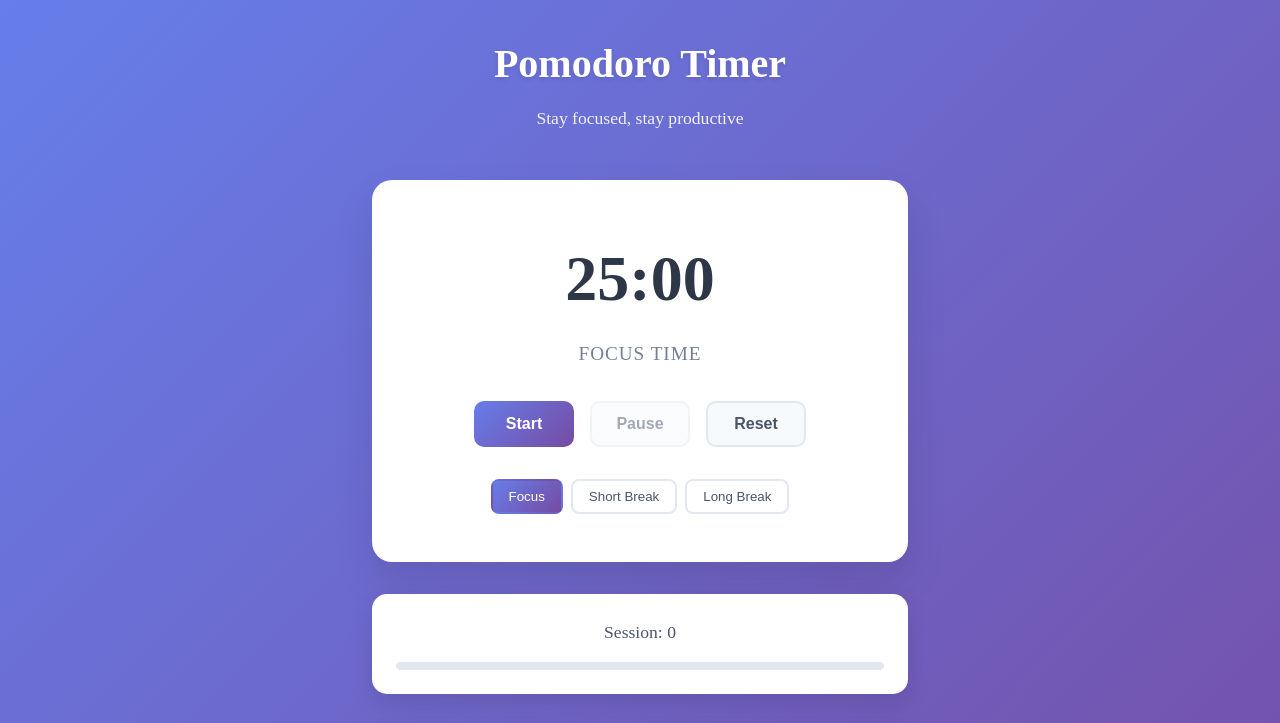
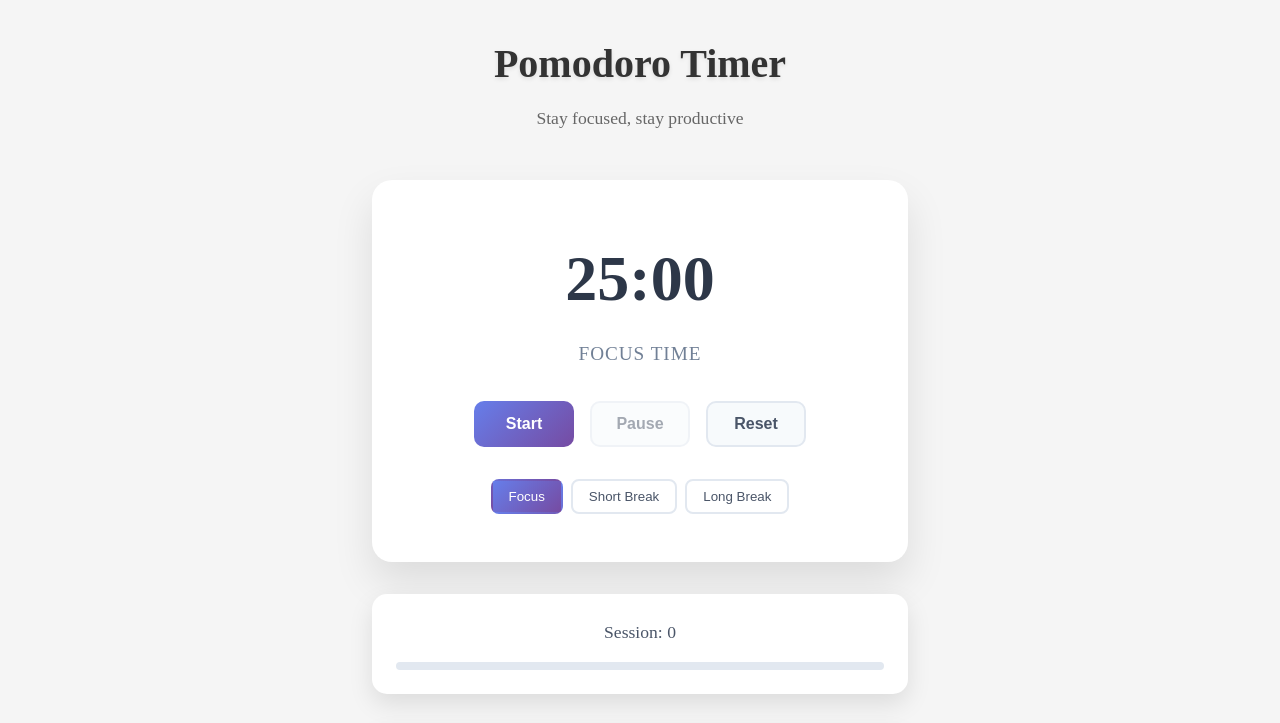
Before and after one commit to mikewawszczak/pomodoro-test, a plain HTML site: page index.html in a window 1280 px wide. Shown: the top 723 px of the page. Drawn offline with Linux system fonts and the light colour scheme.

Commit message:
Update background to gray

```diff
--- a/styles.css
+++ b/styles.css
@@ -6,7 +6,7 @@
 
 body {
     font-family: 'Times New Roman', Times, serif;
-    background: linear-gradient(135deg, #667eea 0%, #764ba2 100%);
+    background: #f5f5f5;
     min-height: 100vh;
     color: #333;
     line-height: 1.6;
@@ -29,13 +29,13 @@ header {
 header h1 {
     font-size: 2.5rem;
     font-weight: 700;
-    color: white;
+    color: #333;
     margin-bottom: 0.5rem;
     text-shadow: 0 2px 4px rgba(0, 0, 0, 0.1);
 }
 
 .subtitle {
-    color: rgba(255, 255, 255, 0.9);
+    color: #666;
     font-size: 1.1rem;
     font-weight: 300;
 }
```
